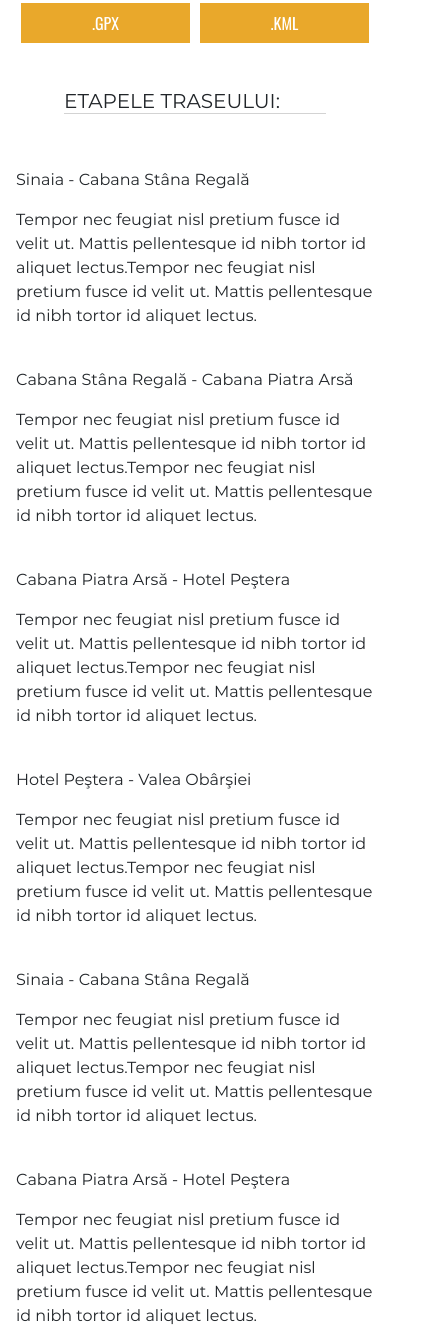
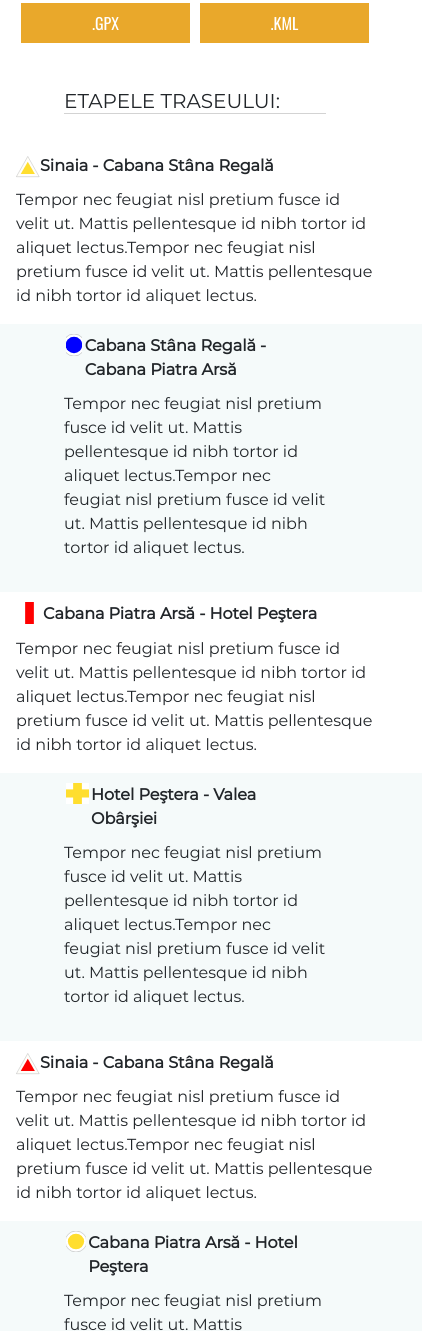
Before and after one commit to doina93/brambura, a plain HTML site: page trail.html in a window 390 px wide. Shown: the part 1184-2515 px from the top of the page, 422 px wide, since content can reach past the window. Drawn offline with Linux system fonts and the light colour scheme.

Commit message:
structural modifications to accomodate responsive trail stages' adjustments

```diff
--- a/trail.html
+++ b/trail.html
@@ -127,35 +127,47 @@
                 <div class="trail-stage-description">
                     <h5>Etapele traseului:</h5>
                     <div class="trail-stage">
-                            <img>
+                        <div class="trail-stage-title">
+                            <div class="triangle-yellow"></div>
                             <p>Sinaia - Cabana Stâna Regală</p>
                         </div>
                         <p>Tempor nec feugiat nisl pretium fusce id velit ut. Mattis pellentesque id nibh tortor id aliquet lectus.Tempor nec feugiat nisl pretium fusce id velit ut. Mattis pellentesque id nibh tortor id aliquet lectus.</p>
+                    </div>
                     <div class="trail-stage">
-                            <img>
+                        <div class="trail-stage-title">
+                            <div class="dot-blue"></div>
                             <p>Cabana Stâna Regală - Cabana Piatra Arsă</p>
                         </div>
                         <p>Tempor nec feugiat nisl pretium fusce id velit ut. Mattis pellentesque id nibh tortor id aliquet lectus.Tempor nec feugiat nisl pretium fusce id velit ut. Mattis pellentesque id nibh tortor id aliquet lectus.</p>
+                    </div>
                     <div class="trail-stage">
-                            <img>
+                        <div class="trail-stage-title">
+                            <div class="line-red"></div>
                             <p>Cabana Piatra Arsă - Hotel Peştera</p>
                         </div>
                         <p>Tempor nec feugiat nisl pretium fusce id velit ut. Mattis pellentesque id nibh tortor id aliquet lectus.Tempor nec feugiat nisl pretium fusce id velit ut. Mattis pellentesque id nibh tortor id aliquet lectus.</p>
+                    </div>
                     <div class="trail-stage">
-                            <img>
+                        <div class="trail-stage-title">
+                            <div class="cross-yellow"></div>
                             <p>Hotel Peştera - Valea Obârşiei</p>
                         </div>
                         <p>Tempor nec feugiat nisl pretium fusce id velit ut. Mattis pellentesque id nibh tortor id aliquet lectus.Tempor nec feugiat nisl pretium fusce id velit ut. Mattis pellentesque id nibh tortor id aliquet lectus.</p>
+                    </div>
                     <div class="trail-stage">
-                            <img>
+                        <div class="trail-stage-title">
+                            <div class="triangle-red"></div>
                             <p>Sinaia - Cabana Stâna Regală</p>
                         </div>
                         <p>Tempor nec feugiat nisl pretium fusce id velit ut. Mattis pellentesque id nibh tortor id aliquet lectus.Tempor nec feugiat nisl pretium fusce id velit ut. Mattis pellentesque id nibh tortor id aliquet lectus.</p>
+                    </div>
                     <div class="trail-stage">
-                            <img>
+                        <div class="trail-stage-title">
+                            <div class="dot-yellow"></div>
                             <p>Cabana Piatra Arsă - Hotel Peştera</p>
                         </div>
                         <p>Tempor nec feugiat nisl pretium fusce id velit ut. Mattis pellentesque id nibh tortor id aliquet lectus.Tempor nec feugiat nisl pretium fusce id velit ut. Mattis pellentesque id nibh tortor id aliquet lectus.</p>
+                    </div>
                 </div>
             </div>
                 <div class="container-fluid alert-container">
```
Lines whose indentation alone changed are shown as unchanged.
